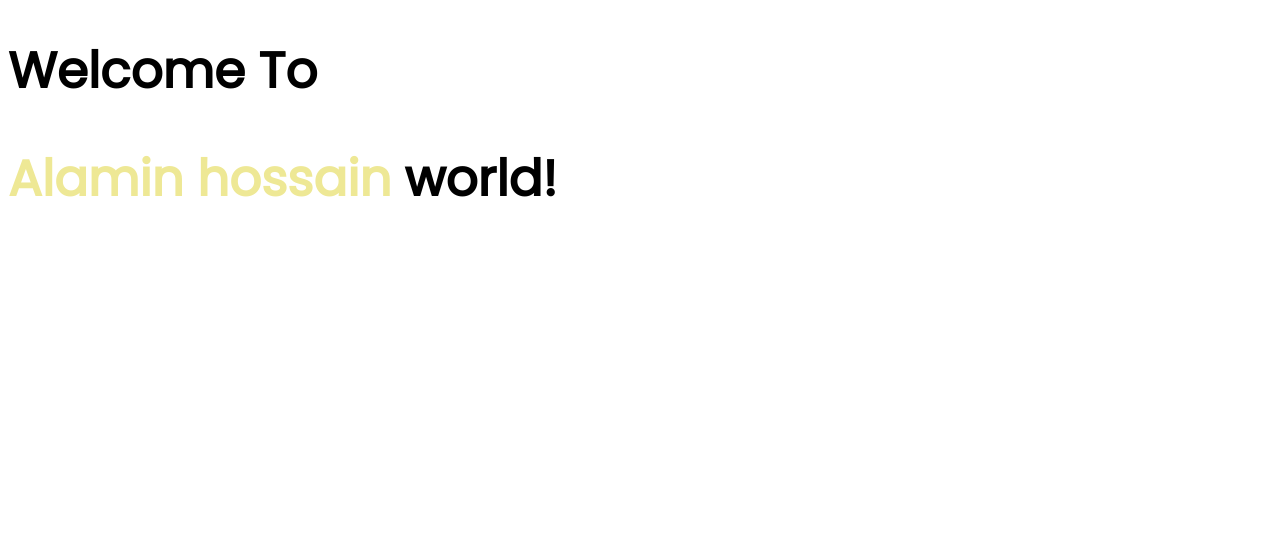
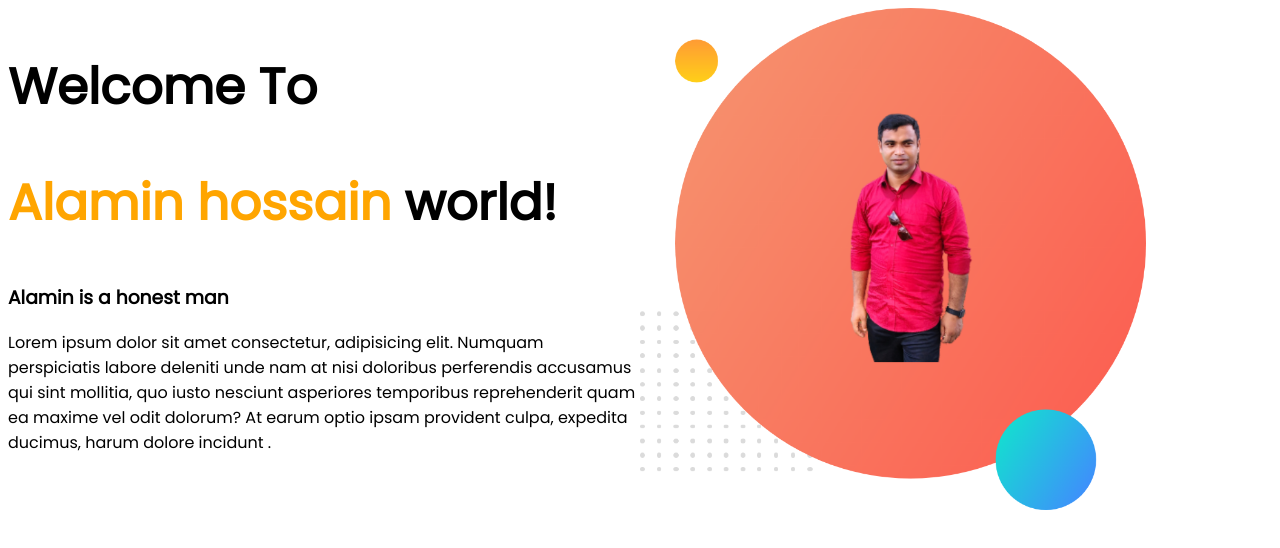
Before and after one commit to Al-amin-hossain-tamim/alamin-barik, a plain HTML site: page index.html in a window 1280 px wide. Drawn offline with Linux system fonts and the light colour scheme.

Commit message:
third commit

```diff
--- a/index.html
+++ b/index.html
@@ -14,7 +14,18 @@
     <link rel="stylesheet" href="style/style.css" />
   </head>
   <body>
-    <h1>Welcome To</h1>
+    <section class="start">
+        <div class="half-width">
+            <h1 title="Boss">Welcome To</h1>
     <h1><span>Alamin hossain</span> world!</h1>
+    <h3>Alamin is a honest man</h3>
+    <p>Lorem ipsum dolor sit amet consectetur, adipisicing elit. Numquam perspiciatis labore deleniti unde nam at nisi doloribus perferendis accusamus qui sint mollitia, quo iusto nesciunt asperiores temporibus reprehenderit quam ea maxime vel odit dolorum? At earum optio ipsam provident culpa, expedita ducimus, harum dolore incidunt .</p>
+    <a href=""></a>
+        </div>
+        <div class="half-width">
+            <img src="images/my-bg.png" alt="">
+        </div>
+    </section>
+
   </body>
 </html>
--- a/style/style.css
+++ b/style/style.css
@@ -1,9 +1,19 @@
 body{
     font-family: 'Poppins', sans-serif;
+
 }
 h1{
     font-size: 50px;
 }
 span{
-    color: rgb(238, 232, 149);
+    color:orange;
 }
+.start{
+    display: flex;
+}
+.half-width{
+    width: 50%;
+}
+.half-width img{
+    width: 80%;
+}
```
Also changed, not shown: 1 other file.
